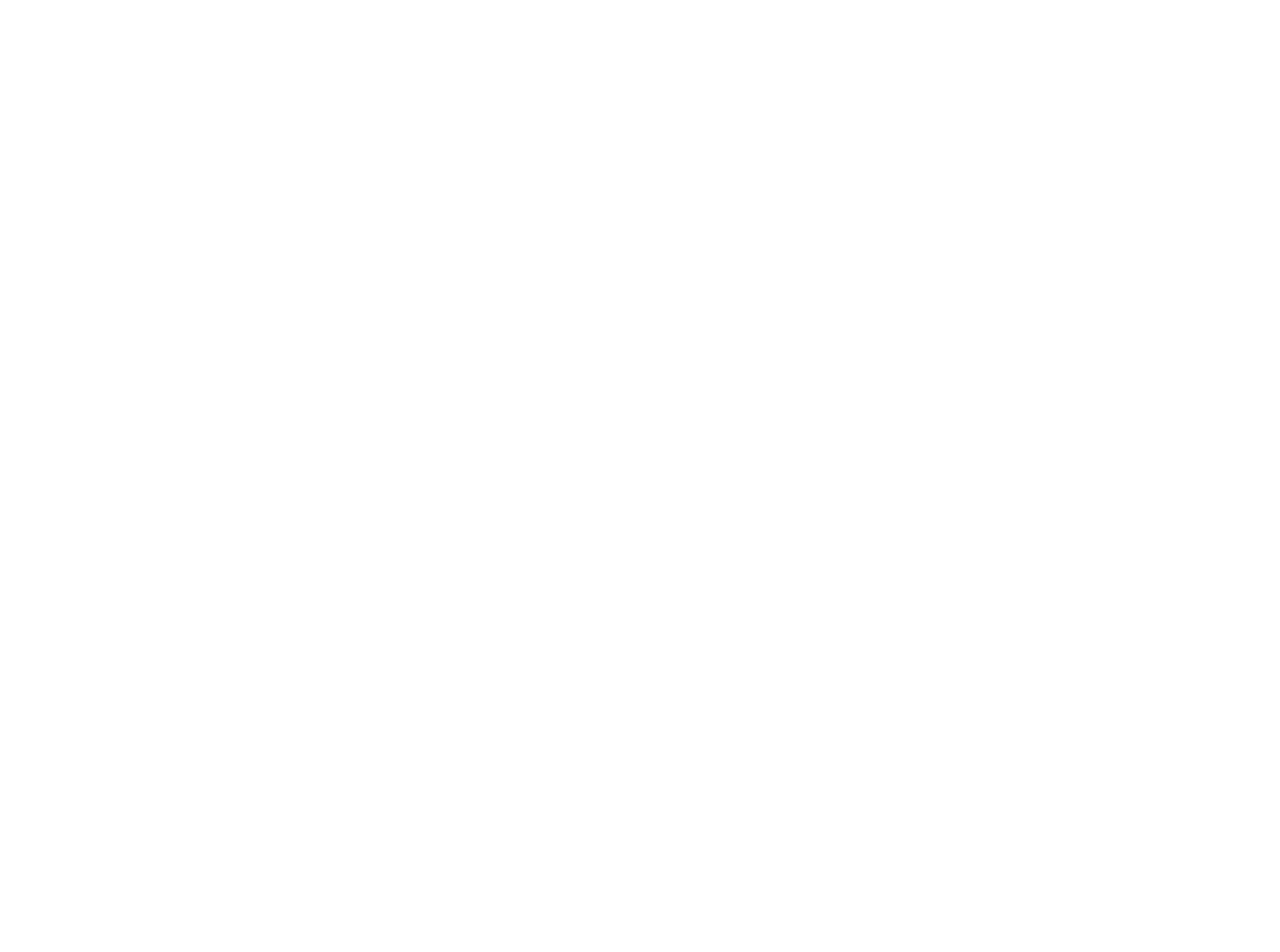
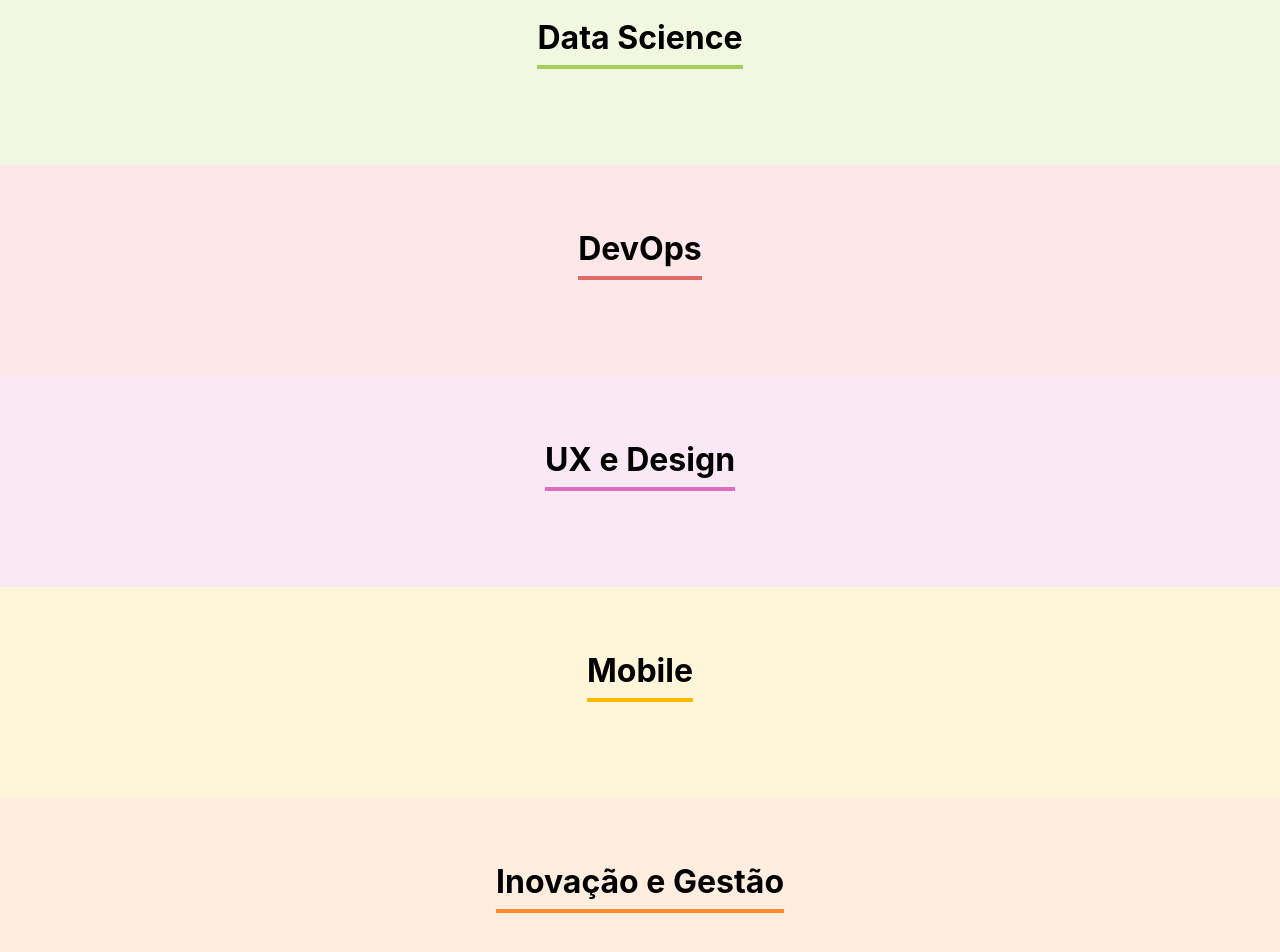
Before and after one commit to AdautoDCJunior/organo, a React (Create React App) app: page / in a window 1280 px wide. Shown: the part 1945-2897 px from the top of the page. Before the commit the page ends 1477 px from the top, so only its background shows below. Built offline with nearby package versions, Linux system fonts and the light colour scheme; the HTML template or start-up script is replaced by a standard one.

Commit message:
feat: adding class 04

```diff
--- a/src/App.js
+++ b/src/App.js
@@ -1,15 +1,69 @@
-import Form from './components/Form';
-import Banner from './components/Banner';
 import { useState } from 'react';
 
+import Form from './components/Form';
+import Team from './components/Team';
+import Banner from './components/Banner';
+
 function App() {
+
+  const teams = [
+    {
+      name: 'Programação',
+      primaryColor: '#57C278',
+      secondColor: '#D9F7E9'
+    },
+    {
+      name: 'Front-End',
+      primaryColor: '#82CFFA',
+      secondColor: '#E8F8FF'
+    },
+    {
+      name: 'Data Science',
+      primaryColor: '#A6D157',
+      secondColor: '#F0F8E2'
+    },
+    {
+      name: 'DevOps',
+      primaryColor: '#E06B69',
+      secondColor: '#FDE7E8'
+    },
+    {
+      name: 'UX e Design',
+      primaryColor: '#DB6EBF',
+      secondColor: '#FAE9F5'
+    },
+    {
+      name: 'Mobile',
+      primaryColor: '#FFBA05',
+      secondColor: '#FFF5D9'
+    },
+    {
+      name: 'Inovação e Gestão',
+      primaryColor: '#FF8A29',
+      secondColor: '#FFEEDF'
+    }
+  ]
 
   const [collaborators, setCollaborators] = useState([])
 
   return (
     <div className="App">
       <Banner />
-      <Form onAddingCollaborators={collaborator => setCollaborators([...collaborators, collaborator])}/>
+      <Form
+        teams={teams}
+        onAddingCollaborators={collaborator =>
+          setCollaborators([...collaborators, collaborator])
+        }
+      />
+      {teams.map(team =>
+        <Team
+          key={team.name}
+          name={team.name}
+          primaryColor={team.primaryColor}
+          secondColor={team.secondColor}
+          collaborators={collaborators.filter(collaborator => collaborator.team === team.name)}
+        />
+      )}
     </div>
   );
 }
--- /dev/null
+++ b/src/components/Collaborator/Collaborator.css
@@ -0,0 +1,37 @@
+.collaborator {
+  width: 280px;
+}
+
+.collaborator .header {
+  background-color:  #F0F0F0;
+  border-radius: 10px 10px 0px 0px;
+}
+.collaborator img {
+  width: 100px;
+  border-radius: 50%;
+  position: relative;
+  bottom: -50px;
+}
+
+.collaborator .footer {
+  background: #FFFFFF;
+  box-shadow: 5px 5px 15px rgba(0, 0, 0, 0.08);
+  border-radius: 0px 0px 10px 10px;
+  padding-top: 90px;
+  padding-bottom: 40px;
+}
+
+.colaborador .footer h4 {
+  color: #6278F7;
+  font-size: 18px;
+  line-height: 22px;
+  font-weight: bold;
+  margin-bottom: 8px;
+}
+
+.colaborador .footer h5 {
+  font-size: 18px;
+  line-height: 22px;
+  color: #212121;
+  padding: 0 16px;
+}
--- /dev/null
+++ b/src/components/Collaborator/index.js
@@ -0,0 +1,17 @@
+import './Collaborator.css'
+
+const Collaborator = ({name, role, image}) => {
+  return (
+    <div className='collaborator'>
+      <div className='header'>
+        <img src={image} alt='Adauto Júnior'/>
+      </div>
+      <div className='footer'>
+        <h4>{name}</h4>
+        <h5>{role}</h5>
+      </div>
+    </div>
+  )
+}
+
+export default Collaborator
--- a/src/components/Form/index.js
+++ b/src/components/Form/index.js
@@ -6,15 +6,8 @@
 import DropdownList from '../DropdownList';
 
 const Form = (props) => {
-  const teams = [
-    'Programação',
-    'Front-End',
-    'Data Science',
-    'DevOps',
-    'UX e Design',
-    'Mobile',
-    'Inovação e Gestão'
-  ]
+
+  const teams = props.teams.map(team => team.name)
 
   const [name, setName] = useState('')
   const [role, setRole] = useState('')
--- /dev/null
+++ b/src/components/Team/Team.css
@@ -0,0 +1,18 @@
+.team {
+  text-align: center;
+  padding: 32px;
+}
+
+.team h3 {
+  font-size: 32px;
+  border-bottom: 4px solid;
+  display: inline-block;
+  padding-bottom: 8px;
+}
+
+.team .collaborators {
+  display: flex;
+  justify-content: space-around;
+  margin-top: 32px;
+  flex-wrap: wrap;
+}
--- /dev/null
+++ b/src/components/Team/index.js
@@ -0,0 +1,25 @@
+import Collaborator from '../Collaborator'
+import './Team.css'
+
+const Team = (props) => {
+
+  const cssSection = {backgroundColor: props.secondColor}
+  const cssH3 = {borderColor: props.primaryColor}
+
+  return (
+    <section className='team' style={cssSection}>
+      <h3 style={cssH3}>{props.name}</h3>
+      <div className='collaborators'>
+        {props.collaborators.map(collaborator =>
+          <Collaborator
+            name={collaborator.name}
+            role={collaborator.role}
+            image={collaborator.image}
+          />
+        )}
+      </div>
+    </section>
+  )
+}
+
+export default Team
```
